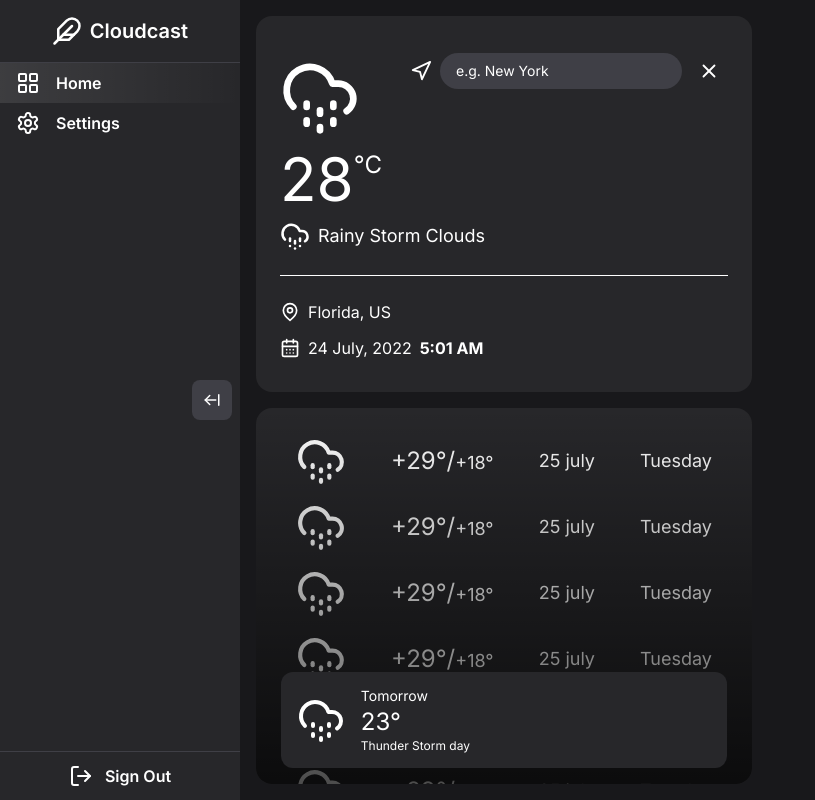
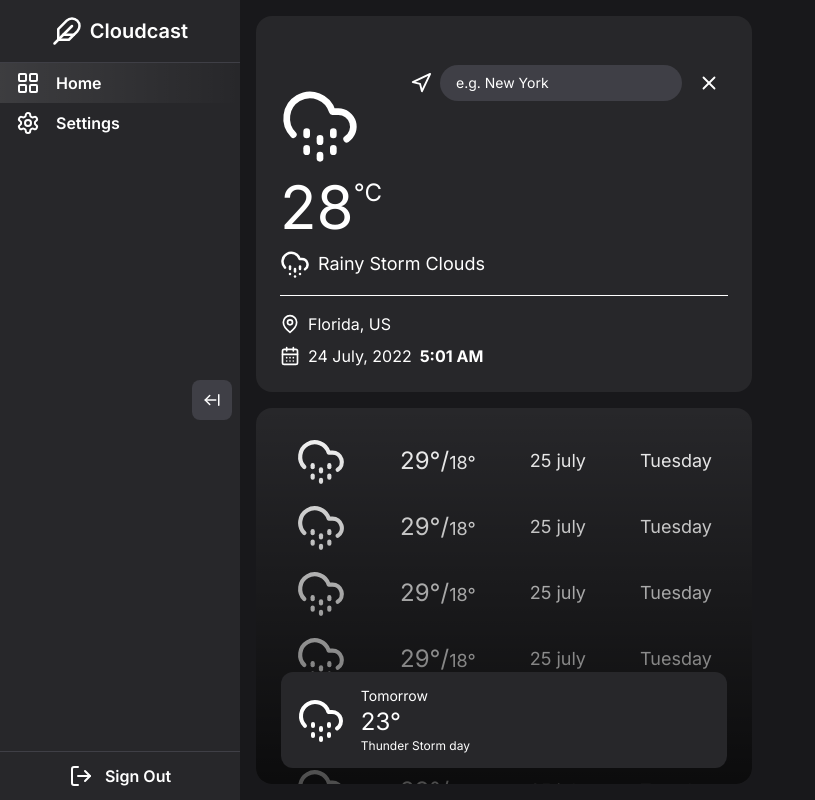
Before and after one commit to DjukaMarko/Weather-Station, a Next.js app: page /dashboard in a window 1280 px wide. Shown: the whole page, without its empty margins (0-815 px from the left). Built offline with nearby package versions, Linux system fonts and the light colour scheme; no server answers.

Commit message:
ui changes part 2

```diff
--- a/src/app/dashboard/clientlayout.tsx
+++ b/src/app/dashboard/clientlayout.tsx
@@ -27,7 +27,7 @@ export default function ClientLayout({
     }
 
     return (
-        <div className="fixed w-full h-full flex flex-col sm:flex-row box-border">
+        <div className="fixed w-full h-full flex flex-col sm:flex-row box-border overflow-y-scroll">
             <div className="hidden sm:block">
                 <Sidebar isSigningOut={isSigningOut} handleSignOut={handleSignOut}/>
             </div>
--- a/src/app/dashboard/page.tsx
+++ b/src/app/dashboard/page.tsx
@@ -39,10 +39,10 @@ export default function Page() {
 
 
   return (
-    <div className="z-[-1] w-full h-full bg-zinc-900 grid grid-cols-1 grid-rows-2 gap-2 md:gap-4 xl:grid-cols-2 2xl:grid-cols-3 p-2 md:p-4 overflow-y-scroll">
+    <div className="z-[-1] w-full h-full bg-zinc-900 grid grid-cols-1 grid-rows-4 gap-2 md:gap-4 xl:grid-cols-2 2xl:grid-cols-3 p-2 md:p-4">
       <LandingWeather isSearchClicked={isSearchClicked} setSearchClicked={setSearchClicked} width={width} />
 
-      <div className="relative w-full h-full col-start-1">
+      <div className="relative w-full h-full col-start-1 row-start-3 row-span-2">
         <div className="relative w-full h-full">
           <div className="w-full h-full bg-zinc-800 rounded-2xl cursor-pointer overflow-hidden relative">
             <div className="absolute z-[1] w-full h-full bg-gradient-to-b from-transparent to-black/70"></div>
@@ -60,8 +60,8 @@ export default function Page() {
                   <div key={index} className="flex w-full justify-between items-center text-white">
                     <CloudDrizzle size={width > 640 ? 50 : 40} color="#fff" />
                     <div className="flex items-end">
-                      <p className="text-sm sm:text-lg lg:text-2xl">+29°/</p>
-                      <p className="text-xs sm:text-base lg:text-lg">+18°</p>
+                      <p className="text-sm sm:text-lg lg:text-2xl">29°/</p>
+                      <p className="text-xs sm:text-base lg:text-lg">18°</p>
                     </div>
                     <p className="text-sm sm:text-base lg:text-lg">25 july</p>
                     <p className="text-sm sm:text-base lg:text-lg">Tuesday</p>
--- a/src/components/ui/LandingWeather.tsx
+++ b/src/components/ui/LandingWeather.tsx
@@ -11,10 +11,10 @@ export default function LandingWeather({ isSearchClicked, width, setSearchClicke
     }
 
     return (
-        <div className="relative w-full h-full">
-            <div className="w-full h-full bg-zinc-800 rounded-2xl px-6 py-2 flex flex-col items-center justify-end cursor-default">
+        <div className="relative w-full h-full overflow-hidden row-span-2">
+            <div className="w-full h-full bg-zinc-800 rounded-2xl flex flex-col justify-end cursor-default p-6">
 
-                <motion.div className="absolute right-0 top-6 group py-3 px-6 rounded-full cursor-pointer flex flex-row-reverse items-center">
+                <motion.div className="absolute right-0 top-6 group rounded-full cursor-pointer flex flex-row-reverse items-center pr-4 md:p-6">
                     <motion.div whileTap={{ scale: 1.05 }} whileHover={{ scale: 1.2 }} className="p-2" onClick={() => setSearchClicked(prevVal => !prevVal)}>
                         {isSearchClicked ? <X color="#fff" size={22} /> : <Search color="#fff" size={22} />}
                     </motion.div>
@@ -30,7 +30,7 @@ export default function LandingWeather({ isSearchClicked, width, setSearchClicke
                     </motion.div>
                 </motion.div>
 
-                <div className="w-full flex flex-col space-y-3 py-6">
+                <div className="w-full flex flex-col space-y-3 pb-4">
                     <CloudDrizzle size={width > 640 ? 80 : 48} color="#fff" />
                     <div className="text-[#fff] flex">
                         <p className="text-5xl sm:text-6xl">28</p>
@@ -41,7 +41,7 @@ export default function LandingWeather({ isSearchClicked, width, setSearchClicke
                         <p className="text-[#fff] text-xs sm:text-lg">Rainy Storm Clouds</p>
                     </div>
                 </div>
-                <div className="w-full flex flex-col space-y-3 border-t-[1px] border-t-[#fff] py-6">
+                <div className="w-full flex flex-col space-y-2 pt-4 border-t-[1px] border-t-[#fff]">
                     <div className="flex space-x-2 items-center">
                         <MapPin size={20} color="#fff" />
                         <p className="text-[#fff] text-xs sm:text-base">Florida, US</p>
```
